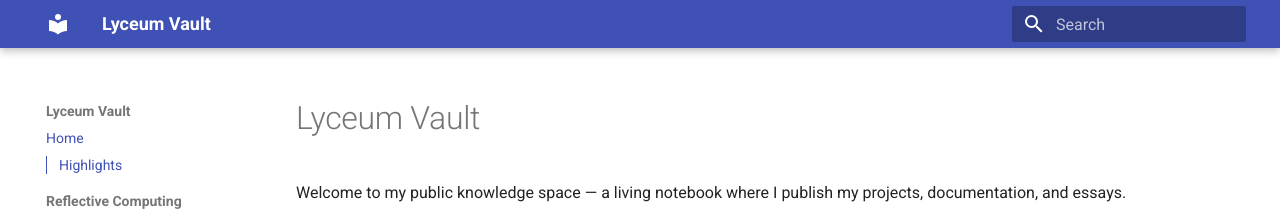
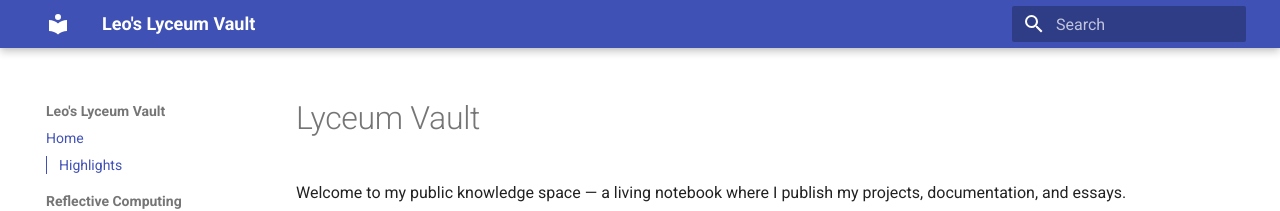
Before and after one commit to leo-nakayama/lyceum-vault, an MkDocs documentation site: the page built from docs/index.md, in a window 1280 px wide. Shown: the top 211 px of the page. Built offline with MkDocs 1.6.1 and Material for MkDocs 9.7.7, drawn with Linux system fonts in a browser that asks for light colours.

Commit message:
after changing the top directory to leo-nakayama.github.io/

```diff
--- a/mkdocs.yml
+++ b/mkdocs.yml
@@ -1,6 +1,6 @@
 
-site_name: Lyceum Vault
-site_url: https://leo-nakayama.github.io
+site_name: "Leo's Lyceum Vault"
+site_url: https://leo-nakayama.github.io/
 theme:
   name: material
   features:
```
